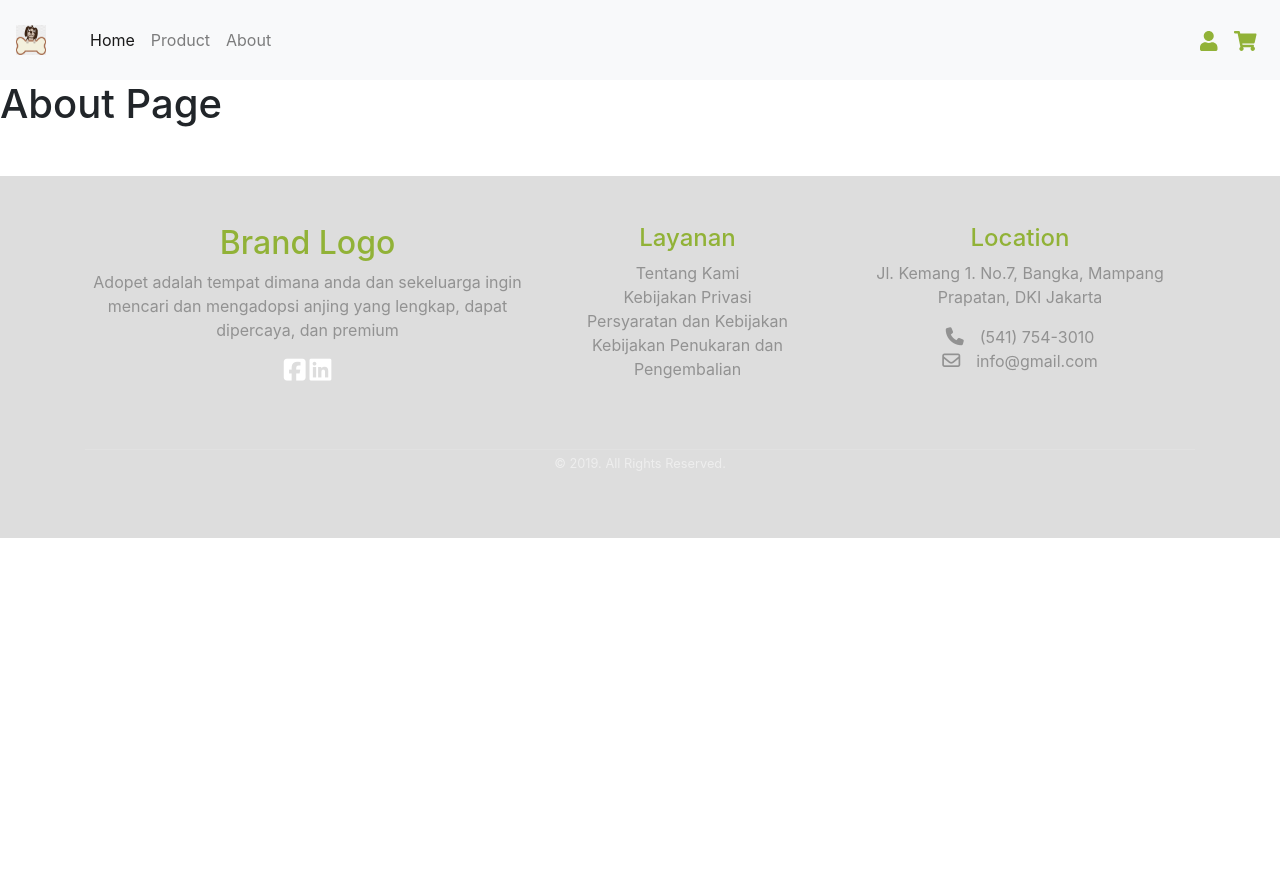
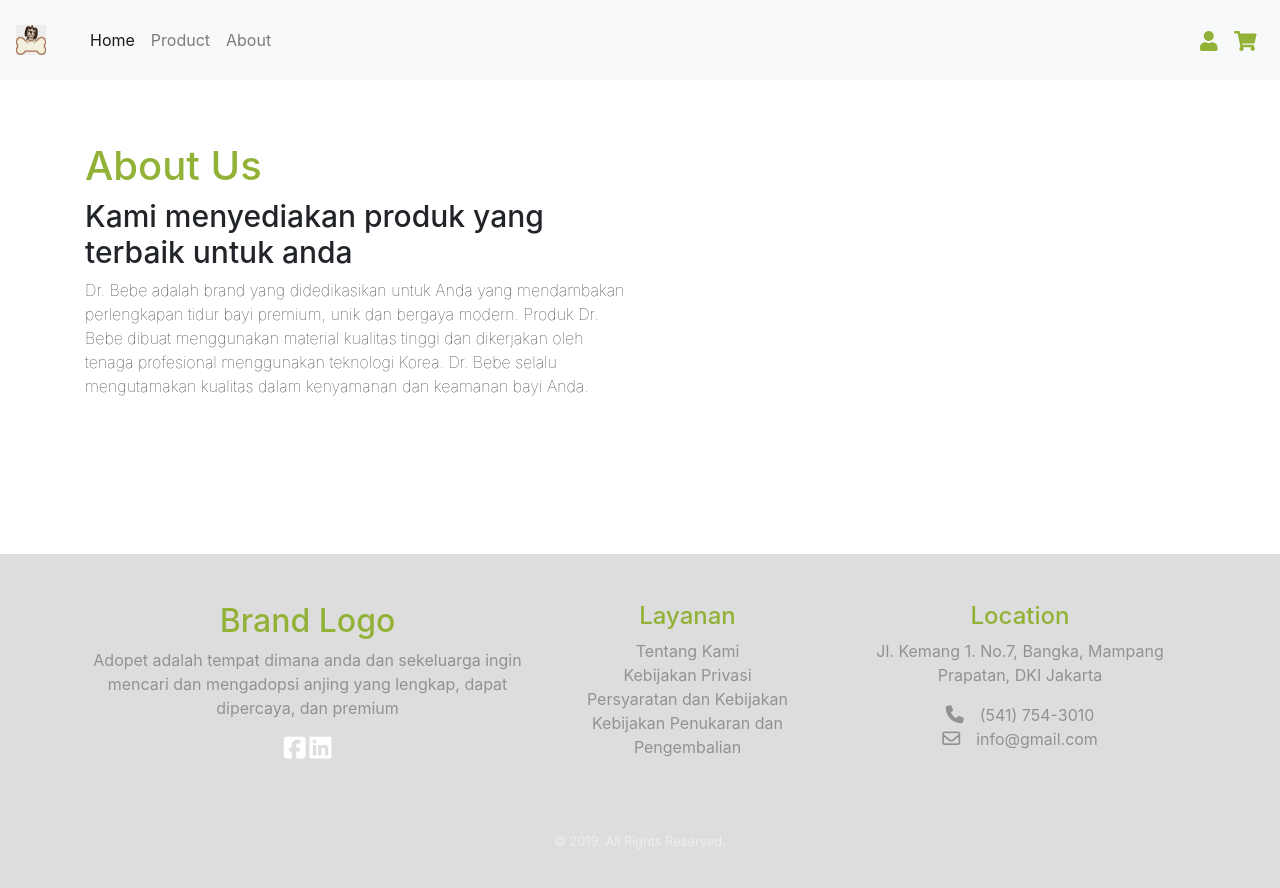
Before and after one commit to team-adopets/front-end, a React (Create React App) app: page /about in a window 1280 px wide. Shown: the top 888 px of the page. Before the commit the page ends 800 px from the top, so only its background shows below. Built offline with nearby package versions, Linux system fonts and the light colour scheme.

Commit message:
about page, add style

```diff
--- a/src/pages/About.js
+++ b/src/pages/About.js
@@ -1,13 +1,37 @@
-import React, { Component } from 'react'
-
+import React, { Component } from "react";
+import "./styles.scss";
 class About extends Component {
-    render() {
-        return (
-            <div>
-                <h1>About Page</h1>
+  render() {
+    return (
+      <div className="about section-spacer">
+        <div className="container">
+          <div className="row">
+            <div className="col-xl-6 col-lg-6">
+              <div className="about-text-wrap">
+              <h1 className="about-us-text">About Us</h1>
+                <h2>
+                  <span>Kami menyediakan</span> produk yang terbaik untuk anda
+                </h2>
+                <p>
+                  Dr. Bebe adalah brand yang didedikasikan untuk Anda yang
+                  mendambakan perlengkapan tidur bayi premium, unik dan bergaya
+                  modern. Produk Dr. Bebe dibuat menggunakan material kualitas
+                  tinggi dan dikerjakan oleh tenaga profesional menggunakan
+                  teknologi Korea. Dr. Bebe selalu mengutamakan kualitas dalam
+                  kenyamanan dan keamanan bayi Anda.
+                </p>
+              </div>
             </div>
-        )
-    }
+            <div className="col-xl5 col-lg-6 ml-auto">
+              <div className="about-img-wrap">
+                <img src="" alt="" />
+              </div>
+            </div>
+          </div>
+        </div>
+      </div>
+    );
+  }
 }
 
-export default About
+export default About;
--- a/src/pages/styles.scss
+++ b/src/pages/styles.scss
@@ -1,5 +1,52 @@
-.product-list{
-    padding-top: 40px;
-    margin-left: 50px;
-    margin-right: 50px;
+$primary-color: #91b237;
+$white: #fff;
+$primary-gray: #e5e5e5;
+$secondary-gray: #929292;
+
+.product-list {
+  padding-top: 40px;
+  margin-left: 50px;
+  margin-right: 50px;
 }
+
+.about-image-wrap:after {
+  border: 5px solid var(--main-color);
+  content: "";
+  position: absolute;
+  left: 0;
+  top: 0;
+  height: calc(100% - 30px);
+  width: calc(100% - 30px);
+  z-index: -1;
+}
+
+.about-image-wrap {
+  position: relative;
+  padding-left: 30px;
+  padding-top: 30px;
+  z-index: 1;
+}
+
+.about-text-wrap {
+  padding-bottom: 30px;
+}
+
+.about-us-text{
+    color: #91b237;
+}
+
+.about {
+    h2{
+        font-size: 30px;
+    }
+    p{
+        font-weight: 100;
+    }
+}
+
+@media only screen and (max-width: 575.98px) {
+  .about-image-wrap {
+    padding-left: 15px;
+    padding-top: 15px;
+  }
+}
--- a/src/sections/Headercomp.js
+++ b/src/sections/Headercomp.js
@@ -1,5 +1,5 @@
 import React from "react";
-import "./styles.scss"
+import "./styles.scss";
 
 const Headercomp = () => {
   return (
@@ -14,9 +14,7 @@ const Headercomp = () => {
                 odio exercitationem iste, excepturi similique omnis.
               </p>
               <p>
-                <a href="#" className="btn btn-danger">
-                  ADOP PET
-                </a>
+                <button className="btn__bg">ADOP PET</button>
               </p>
             </div>
           </div>
--- a/src/sections/styles.scss
+++ b/src/sections/styles.scss
@@ -16,6 +16,14 @@ $secondary-gray: #929292;
     padding-top: 62px;
     padding-bottom: 62px;
   }
+}
+
+.btn__bg {
+  color: #fff;
+  font-size: 14px;
+  padding: 10px 20px;
+  border-radius: 20px;
+  background-color: #91b237;
 }
 
 /* logo brand */
```
